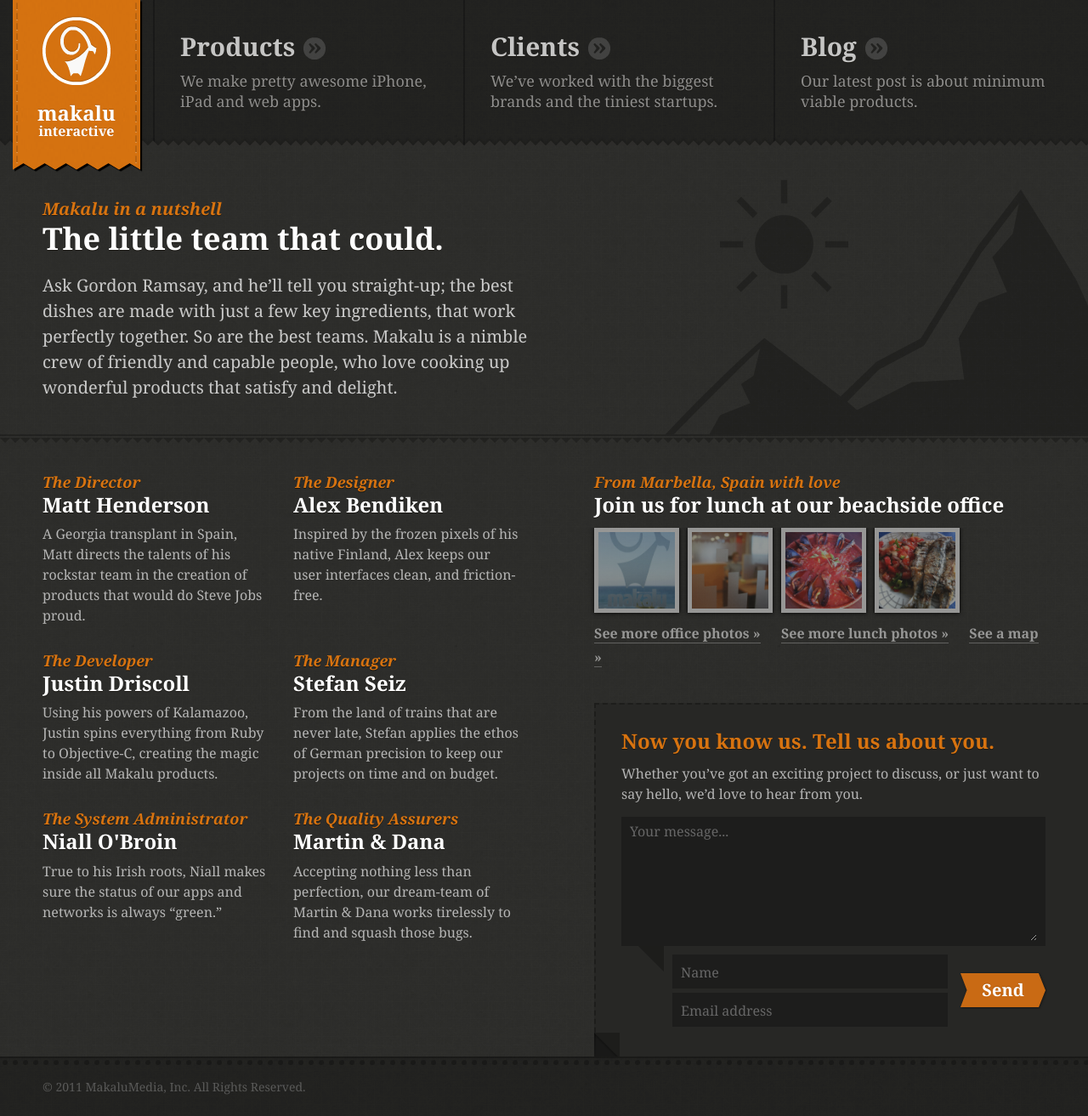
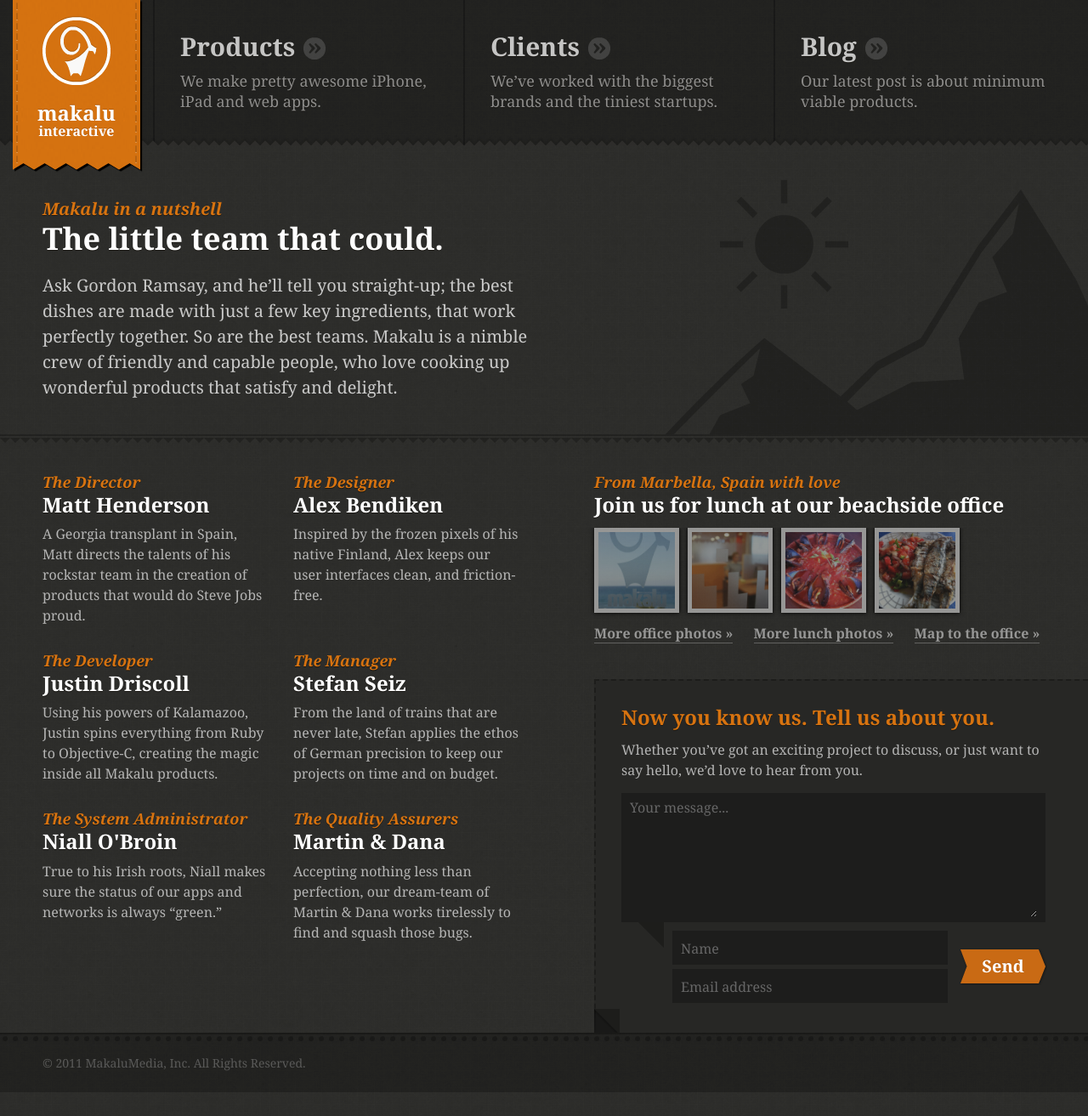
Before and after one commit to makalu/makalu.github.com, a Jekyll site: the page built from index.html, in a window 1280 px wide. Shown: the whole page at 85% size. Built offline with Jekyll 4.4.1, drawn with Linux system fonts in a browser that asks for light colours; nearby versions of some CDN libraries; a script that is not in the unit is left out; after the commit the page ends 1285 px from its top, so only the background shows below that.

Commit message:
Link tweak

```diff
--- a/index.html
+++ b/index.html
@@ -96,7 +96,7 @@
         </a>
       </li>
     </ul>
-    <p><a href="http://www.flickr.com/photos/matthenderson/sets/72157624926710438/ target="_blank"">See more office photos &raquo;</a> <a href="http://www.thisux.com/2011/04/07/el-tinglao-best-restaurant-in-marbella/" style="margin-left:20px" target="_blank">See more lunch photos &raquo;</a> <a href="http://maps.google.es/maps?q=Makalu+Interactive&hl=en&georestrict=input_srcid:1a4c5963f68f4967&view=map&cid=13782579264723575063&z=17&iwloc=A" style="margin-left:20px" target="_blank">See a map &raquo;</a></p>
+    <p><a href="http://www.flickr.com/photos/matthenderson/sets/72157624926710438/ target="_blank"">More office photos &raquo;</a> <a href="http://www.thisux.com/2011/04/07/el-tinglao-best-restaurant-in-marbella/" style="margin-left:20px" target="_blank">More lunch photos &raquo;</a> <a href="http://maps.google.es/maps?q=Makalu+Interactive&hl=en&georestrict=input_srcid:1a4c5963f68f4967&view=map&cid=13782579264723575063&z=17&iwloc=A" style="margin-left:20px" target="_blank">Map to the office &raquo;</a></p>
   </section>
 
   <section id="contact">
```
